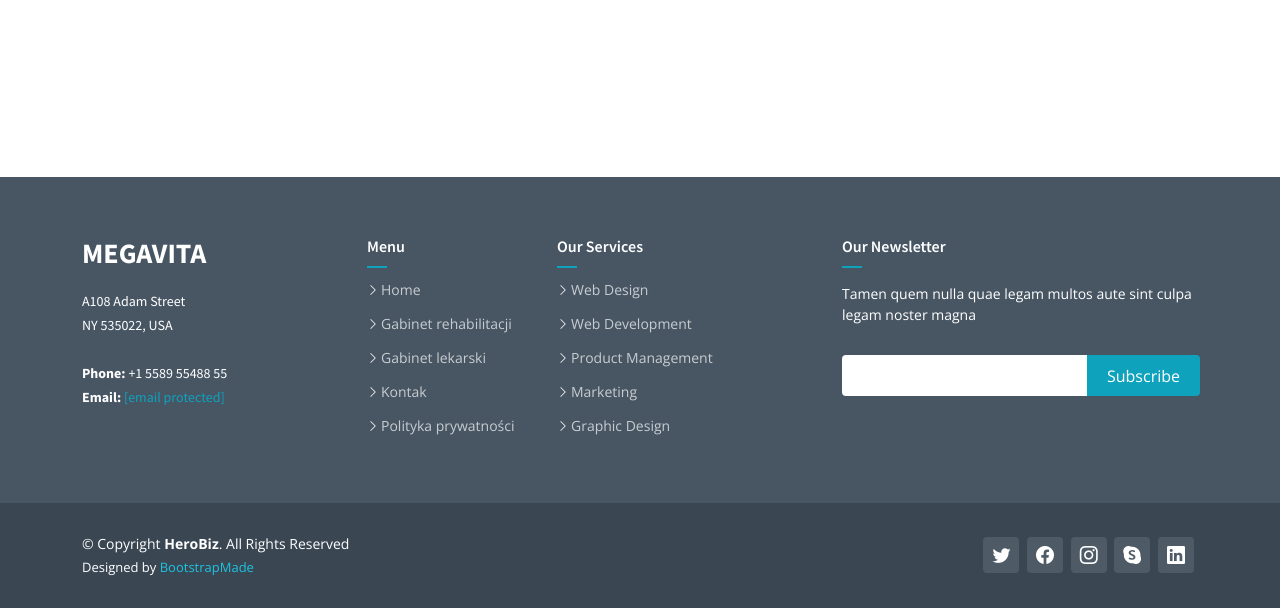
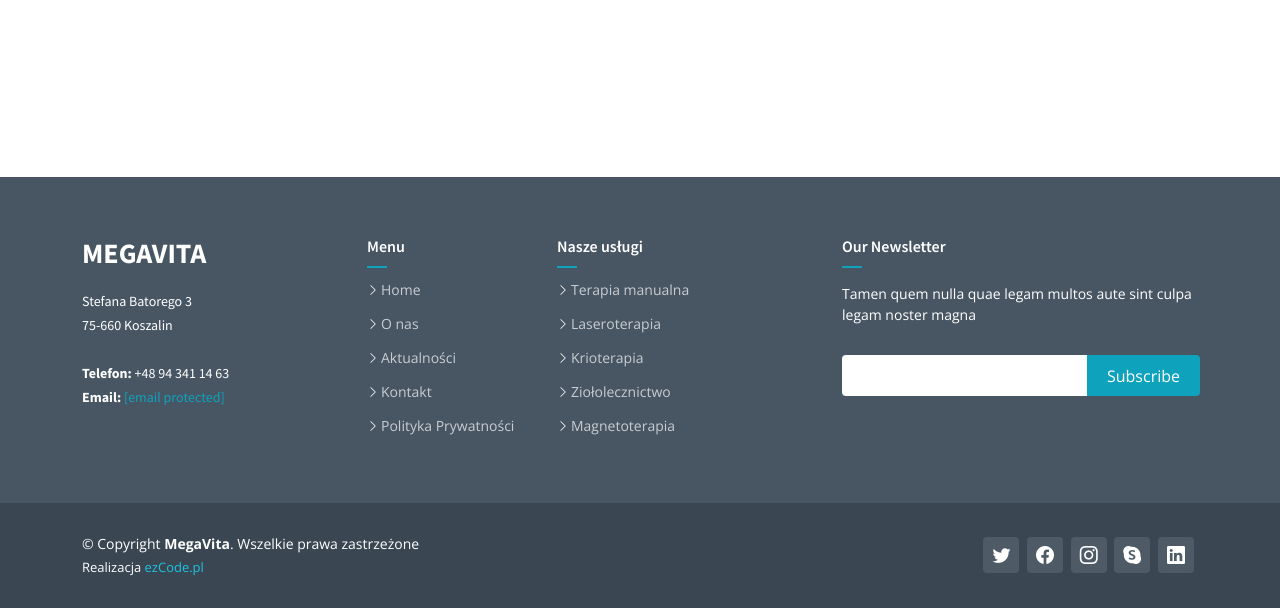
Before and after one commit to ezcodepl/e-doctor, a Django app: page /news in a window 1280 px wide. Shown: the part 373-981 px from the top of the page. Run offline with Django 4.2, Linux system fonts and the light colour scheme; data that the repository does not hold is empty; some libraries are stand-ins or nearby versions.

Commit message:
update base files

```diff
--- a/vita/templates/base1.html
+++ b/vita/templates/base1.html
@@ -92,29 +92,34 @@
             <div class="col-lg-3 col-md-6">
               <div class="footer-info">
                 <h3>MegaVita</h3>
-                            <p> A108 Adam Street <br>
-                                NY 535022, USA<br><br>
-                                <strong>Phone:</strong> +1 5589 55488 55<br>
+                <p> Stefana Batorego 3 <br>
+                  75-660 Koszalin<br>
+                  <br> <strong>Telefon:</strong>
+                  +48 94 341 14 63<br>
                   <strong>Email:</strong>
-                                <a href="/cdn-cgi/l/email-protection" class="__cf_email__" data-cfemail="a5cccbc3cae5c0ddc4c8d5c9c08bc6cac8">[email&#160;protected]</a><br>
-                            </p></div></div><div class="col-lg-2 col-md-6 footer-links">
+                  <a href="/cdn-cgi/l/email-protection" class="__cf_email__" data-cfemail="a5cccbc3cae5c0ddc4c8d5c9c08bc6cac8">[email&#160;protected]</a>
+                  <br>
+                </p>
+              </div>
+            </div>
+            <div class="col-lg-2 col-md-6 footer-links">
               <h4>Menu</h4>
               <ul>
-                                <li><i class="bi bi-chevron-right"></i><a href="#">Home</a></li>
-                                <li><i class="bi bi-chevron-right"></i><a href="#">Gabinet rehabilitacji</a></li>
-                                <li><i class="bi bi-chevron-right"></i> <a href="#">Gabinet lekarski</a></li>
-                                <li><i class="bi bi-chevron-right"></i> <a href="#">Kontak</a></li>
-                                <li><i class="bi bi-chevron-right"></i> <a href="#">Polityka prywatności</a></li>
+                <li><i class="bi bi-chevron-right"></i> <a href="#">Home</a></li>
+                <li><i class="bi bi-chevron-right"></i> <a href="#">O nas</a></li>
+                <li><i class="bi bi-chevron-right"></i> <a href="#">Aktualności</a></li>
+                <li><i class="bi bi-chevron-right"></i> <a href="#">Kontakt</a></li>
+                <li><i class="bi bi-chevron-right"></i> <a href="#">Polityka Prywatności</a></li>
               </ul>
             </div>
             <div class="col-lg-3 col-md-6 footer-links">
-                            <h4>Our Services</h4>
+              <h4>Nasze usługi</h4>
               <ul>
-                                <li><i class="bi bi-chevron-right"></i> <a href="#">Web Design</a></li>
-                                <li><i class="bi bi-chevron-right"></i> <a href="#">Web Development</a></li>
-                                <li><i class="bi bi-chevron-right"></i> <a href="#">Product Management</a></li>
-                                <li><i class="bi bi-chevron-right"></i> <a href="#">Marketing</a></li>
-                                <li><i class="bi bi-chevron-right"></i> <a href="#">Graphic Design</a></li>
+                <li><i class="bi bi-chevron-right"></i> <a href="#">Terapia manualna</a></li>
+                <li><i class="bi bi-chevron-right"></i> <a href="#">Laseroterapia</a></li>
+                <li><i class="bi bi-chevron-right"></i> <a href="#">Krioterapia</a></li>
+                <li><i class="bi bi-chevron-right"></i> <a href="#">Ziołolecznictwo</a></li>
+                <li><i class="bi bi-chevron-right"></i> <a href="#">Magnetoterapia</a></li>
               </ul>
             </div>
             <div class="col-lg-4 col-md-6 footer-newsletter">
@@ -131,15 +136,26 @@
       <div class="footer-legal text-center">
         <div class="container d-flex flex-column flex-lg-row justify-content-center justify-content-lg-between align-items-center">
           <div class="d-flex flex-column align-items-center align-items-lg-start">
-                    <div class="copyright"> &copy; Copyright <strong><span>HeroBiz</span></strong>. All Rights Reserved</div>
-                    <div class="credits"> Designed by <a href="https://bootstrapmade.com/">BootstrapMade</a></div>
+            <div class="copyright"> &copy; Copyright <strong><span>MegaVita</span></strong>. Wszelkie prawa zastrzeżone</div>
+            <div class="credits"> Realizacja <a href="https://ezcode.pl/">ezCode.pl</a>
+            </div>
           </div>
           <div class="social-links order-first order-lg-last mb-3 mb-lg-0">
-                    <a href="#" class="twitter"><i class="bi bi-twitter"></i></a>
-                    <a href="#" class="facebook"><i class="bi bi-facebook"></i></a>
-                    <a href="#" class="instagram"><i class="bi bi-instagram"></i></a>
-                    <a href="#" class="google-plus"><i class="bi bi-skype"></i></a>
-                    <a href="#" class="linkedin"><i class="bi bi-linkedin"></i></a>
+            <a href="#" class="twitter">
+              <i class="bi bi-twitter"></i>
+            </a>
+            <a href="#" class="facebook">
+              <i class="bi bi-facebook"></i>
+            </a>
+            <a href="#" class="instagram">
+              <i class="bi bi-instagram"></i>
+            </a>
+            <a href="#" class="google-plus">
+              <i class="bi bi-skype"></i>
+            </a>
+            <a href="#" class="linkedin">
+              <i class="bi bi-linkedin"></i>
+            </a>
           </div>
         </div>
       </div>
```
Also changed, not shown: vita/templates/base.html (+16 -16 lines). Lines whose indentation alone changed are shown as unchanged.
